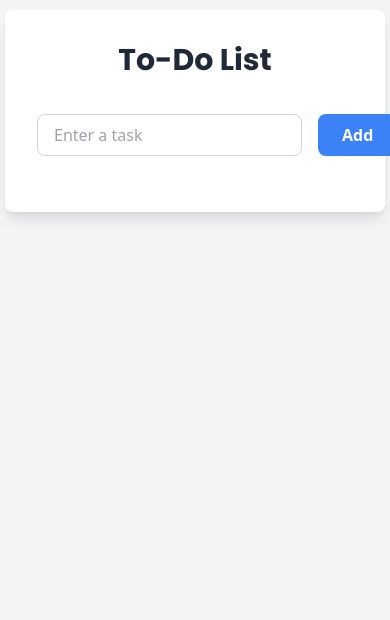
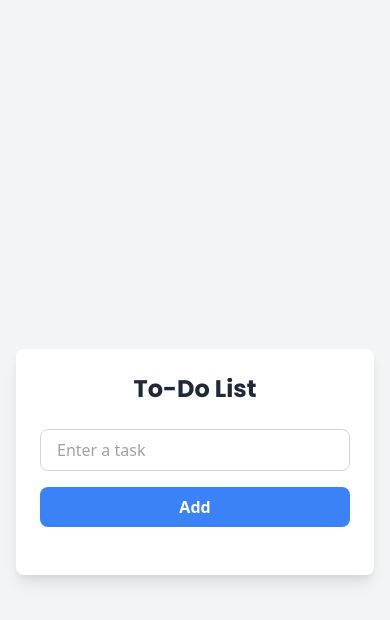
Before and after one commit to Abhishek-Coder-01/To-Do-List, a plain HTML site: page index.html in a window 390 px wide. Drawn offline with nearby package versions, Linux system fonts and the light colour scheme.

Commit message:
Update index.html

```diff
--- a/index.html
+++ b/index.html
@@ -4,12 +4,22 @@
 <head>
     <meta charset="UTF-8">
     <meta name="viewport" content="width=device-width, initial-scale=1.0">
-    <title>To-Do List</title>
+    <title>To-Do-List</title>
     <link rel="icon" type="image/png" href="./Favicons/favicon.png">
 
     <style>
-@import url('https://fonts.googleapis.com/css2?family=Poppins:ital,wght@0,100;0,200;0,300;0,400;0,500;0,600;0,700;0,800;0,900;1,100;1,200;1,300;1,400;1,500;1,600;1,700;1,800;1,900&display=swap');
+        @import url('https://fonts.googleapis.com/css2?family=Poppins:wght@400;600;700&display=swap');
 
+        body {
+            font-family: "Poppins", serif;
+            margin: 0;
+            padding: 0;
+            background-color: #f3f4f6;
+        }
+
+        h1, input, button {
+            font-family: "Poppins", serif;
+        }
 
         .task-text::-webkit-scrollbar {
             display: none;
@@ -18,15 +28,11 @@
         .task-text {
             max-height: 60px;
             overflow-y: auto;
-            white-space: normal;
             text-overflow: ellipsis;
         }
 
         #text {
-            animation-name: fadeInRight;
-            animation-duration: 2s;
-            animation-timing-function: ease-in-out;
-            animation-fill-mode: forwards;
+            animation: fadeInRight 2s ease-in-out forwards;
         }
 
         @keyframes fadeInRight {
@@ -34,59 +40,51 @@
                 opacity: 0;
                 transform: translateY(-100%);
             }
-
             to {
                 opacity: 1;
+                transform: translateY(0);
             }
         }
 
         .task {
-
-            animation-name: helo;
-            animation-duration: 1s;
-            animation-timing-function: ease-out;
-            animation-fill-mode: forwards;
+            animation: slideIn 1s ease-out forwards;
         }
 
-        @keyframes helo {
+        @keyframes slideIn {
             from {
-        opacity: 0;
-        transform: translateX(60px);
-    }
-    to { opacity: 1 }
-}
-body{
-    font-family: "Poppins", serif;
-}
-h1, h2, h3, p, input, button {
-    font-family: "Poppins", serif;
-}
+                opacity: 0;
+                transform: translateX(60px);
+            }
+            to {
+                opacity: 1;
+                transform: translateX(0);
+            }
+        }
     </style>
 
     <link href="https://cdn.jsdelivr.net/npm/tailwindcss@2.2.19/dist/tailwind.min.css" rel="stylesheet">
     <link rel="stylesheet" href="https://cdnjs.cloudflare.com/ajax/libs/font-awesome/6.0.0-beta3/css/all.min.css">
-    <script src="https://cdn.tailwindcss.com"></script>
 </head>
 
 <body class="bg-gray-100 antialiased">
 
-    <div class="flex items-center justify-center mt-[10px] mx-[5px] md:h-screen">
-        <div class="bg-white p-8 rounded-lg shadow-lg w-full max-w-md">
-            <h1 class="text-3xl font-bold text-center text-gray-800 mb-9" id="text">To-Do List</h1>
+    <div class="flex items-center justify-center px-4 md:px-0 mt-10 md:mt-0 h-screen">
+        <div class="bg-white p-6 md:p-8 rounded-lg shadow-lg w-full max-w-md">
+            <h1 class="text-2xl md:text-3xl font-bold text-center text-gray-800 mb-6" id="text">To-Do List</h1>
 
             <!-- Input and Button -->
-            <div class="flex space-x-4 mb-6">
+            <div class="flex flex-col md:flex-row space-y-4 md:space-y-0 md:space-x-4 mb-6">
                 <input type="text" id="input"
                     class="flex-1 border border-gray-300 rounded-lg px-4 py-2 focus:outline-none focus:ring-2 focus:ring-blue-400"
                     placeholder="Enter a task">
                 <button id="btn"
-                    class="bg-blue-500 text-white px-6 py-2 rounded-lg hover:bg-blue-600 focus:outline-none focus:ring-2 focus:ring-blue-400 font-bold">
+                    class="bg-blue-500 text-white px-4 md:px-6 py-2 rounded-lg hover:bg-blue-600 focus:outline-none focus:ring-2 focus:ring-blue-400 font-bold">
                     Add
                 </button>
             </div>
 
             <!-- Task List -->
-            <div id="taskList" class="space-y-4 " aria-live="polite">
+            <div id="taskList" class="space-y-4" aria-live="polite">
                 <!-- Task items will appear here -->
             </div>
         </div>
```
